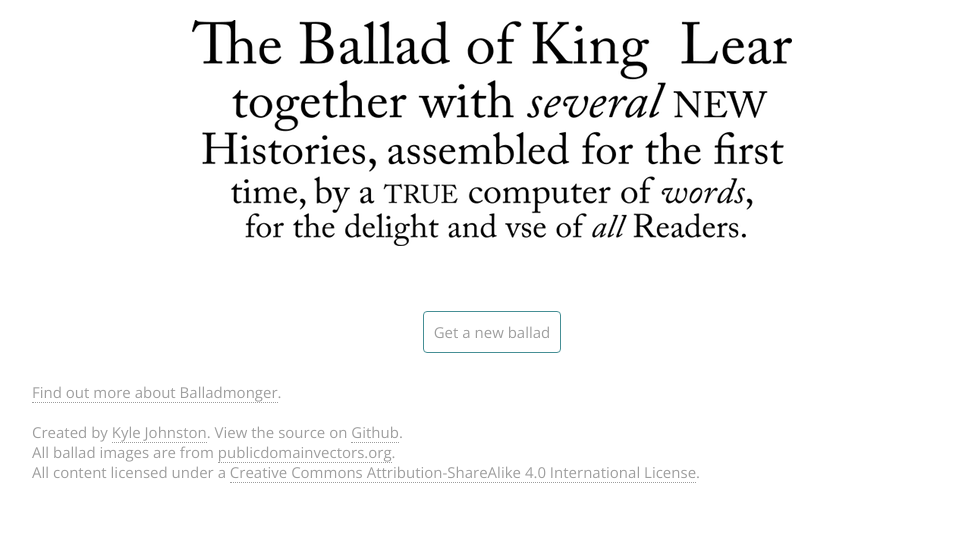
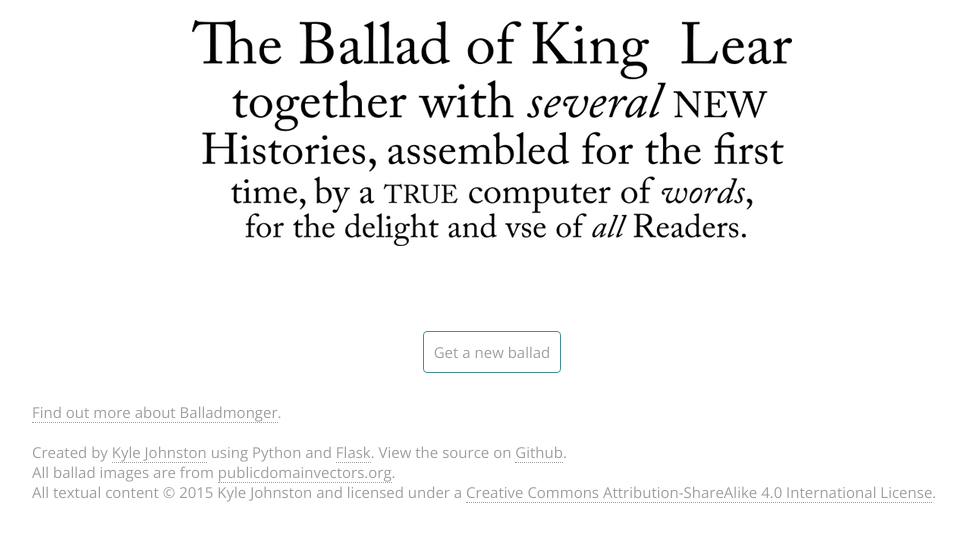
Before and after one commit to kylerjohnston/balladmonger, a Flask app: template balladmongerer/templates/index.html in a window 1280 px wide. Shown: the top 542 px of the page, without its empty margins (148-1111 px from the left). Run offline with Flask 2, Linux system fonts and the light colour scheme; the template is opened without the code that fills it, so the values that code supplies are empty.

Commit message:
Padding on header and updated footer text

```diff
--- a/balladmongerer/static/css/ballad.css
+++ b/balladmongerer/static/css/ballad.css
@@ -32,6 +32,7 @@ h2 {
 
 .header{
    margin-top: 20px;
+   padding-bottom: 20px;
    position: relative;
    float: center;
    margin-left: auto;
--- a/balladmongerer/templates/index.html
+++ b/balladmongerer/templates/index.html
@@ -22,9 +22,9 @@
     <div class="footer">
       <center><a href="javascript:location.reload(true)" class="button">Get a new ballad</a></center><br /><br />
       <a href="http://kylerjohnston.com/2015/11/24/what-is-balladmonger/">Find out more about Balladmonger</a>.<br /><br />
-      Created by <a href="http://kylerjohnston.com">Kyle Johnston</a>. View the source on <a href="http://github.com/kylerjohnston/balladmongerer">Github</a>.<br />
+      Created by <a href="http://kylerjohnston.com">Kyle Johnston</a> using Python and <a href="http://flask.pocoo.org/">Flask</a>. View the source on <a href="http://github.com/kylerjohnston/balladmongerer">Github</a>.<br />
       All ballad images are from <a href="http://publicdomainvectors.org/">publicdomainvectors.org</a>.<br />
-      All content licensed under a <a rel="license" href="http://creativecommons.org/licenses/by-sa/4.0/">Creative Commons Attribution-ShareAlike 4.0 International License</a>.
+      All textual content &copy; 2015 Kyle Johnston and licensed under a <a rel="license" href="http://creativecommons.org/licenses/by-sa/4.0/">Creative Commons Attribution-ShareAlike 4.0 International License</a>.
     </div>
   </div>
 </body>
```
